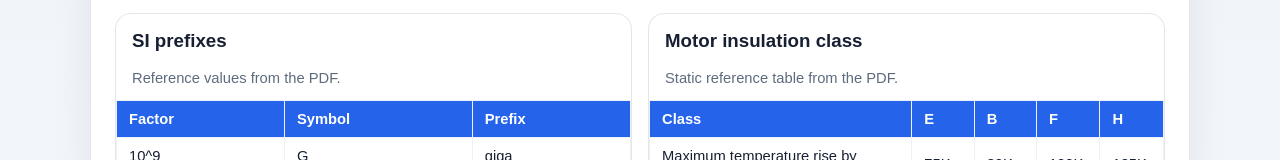
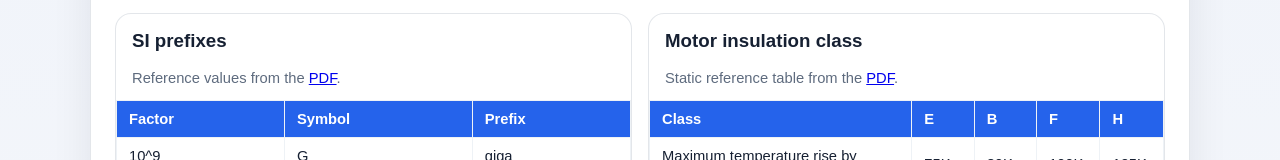
Before and after one commit to a95123hsu/HPGUnitConverter, a React (Vite) app: page / in a window 1280 px wide. Shown: the part 1496-1656 px from the top of the page. Built offline with nearby package versions, Linux system fonts and the light colour scheme.

Commit message:
Link PDF references in app

```diff
--- a/src/App.jsx
+++ b/src/App.jsx
@@ -405,13 +405,29 @@ export default function App() {
       <section className="reference">
         <ReferenceTable
           title="SI prefixes"
-          description="Reference values from the PDF."
+          description={
+            <>
+              Reference values from the{" "}
+              <a href="https://online.fliphtml5.com/Hsu617/xusf/#p=80" target="_blank" rel="noreferrer">
+                PDF
+              </a>
+              .
+            </>
+          }
           headers={["Factor", "Symbol", "Prefix"]}
           rows={prefixRows}
         />
         <ReferenceTable
           title="Motor insulation class"
-          description="Static reference table from the PDF."
+          description={
+            <>
+              Static reference table from the{" "}
+              <a href="https://online.fliphtml5.com/Hsu617/xusf/#p=80" target="_blank" rel="noreferrer">
+                PDF
+              </a>
+              .
+            </>
+          }
           headers={["Class", "E", "B", "F", "H"]}
           rows={motorRows}
         />
```
